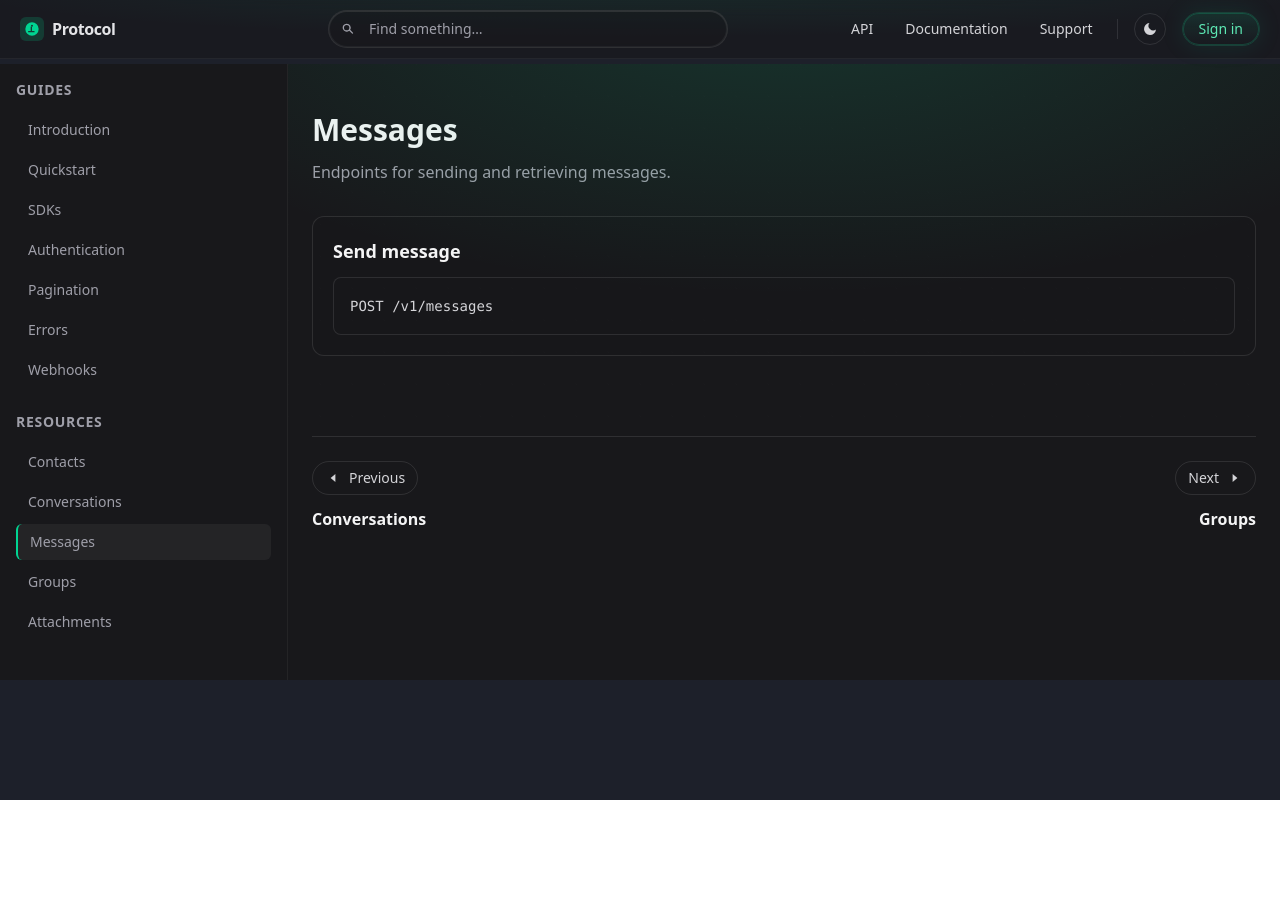
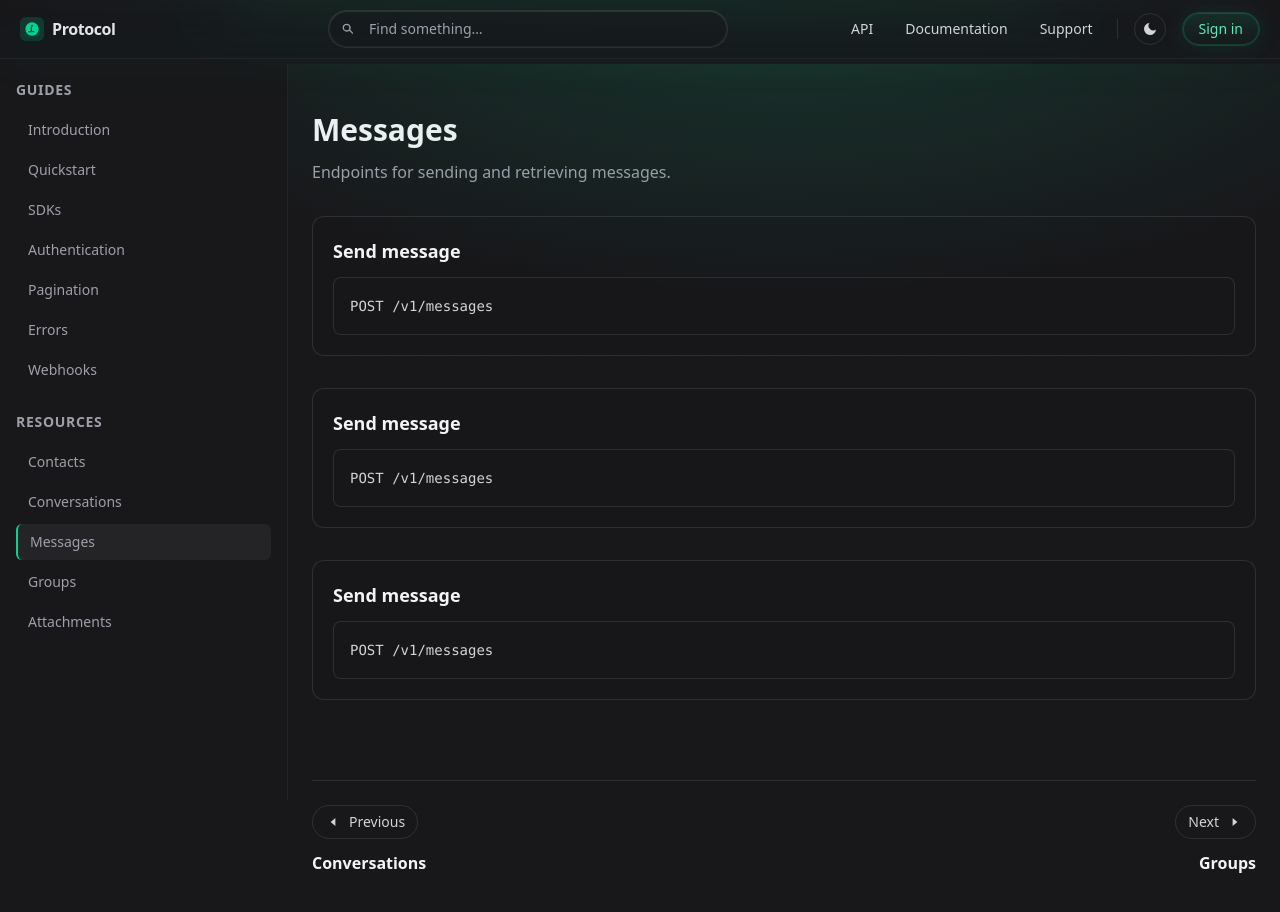
Before and after one commit to AmanKumar9958/seyuna-assignment, a React (Vite) app: page /resources/messages in a window 1280 px wide. Shown: the top 912 px of the page. Before the commit the page ends 800 px from the top, so only its background shows below. Built offline with nearby package versions, Linux system fonts and the light colour scheme.

Commit message:
- Add some more contents to some pages

```diff
--- a/src/App.jsx
+++ b/src/App.jsx
@@ -45,7 +45,7 @@ export default function App() {
   return (
     <BrowserRouter>
       <TitleManager />
-      <div className="min-h-dvh bg-[#1D202A] text-zinc-200">
+      <div className="min-h-dvh bg-[#18181B] text-zinc-200">
 
         <div className="px-0">
           <div>
--- a/src/components/Topbar.jsx
+++ b/src/components/Topbar.jsx
@@ -23,6 +23,14 @@ export default function Topbar({ onMenuClick, showBackdrop = true }) {
                 {/* Emerald radial tint for subtle gradient; fades when not at top */}
                 <div aria-hidden className={`pointer-events-none absolute inset-0 transition-opacity duration-300 ${showBackdrop ? 'opacity-40 md:opacity-50' : 'opacity-0'}`}>
                     <div className="absolute inset-0 bg-[radial-gradient(90%_140%_at_50%_-20%,rgba(16,185,129,0.18),rgba(16,185,129,0)_60%)]" />
+                </div>
+                {/* Soft glow around the header (top halo) */}
+                <div aria-hidden className={`pointer-events-none absolute inset-x-0 -top-6 h-12 blur-2xl transition-opacity duration-300 ${showBackdrop ? 'opacity-40' : 'opacity-0'}`}>
+                    <div className="mx-auto h-full w-2/3 rounded-full bg-emerald-500/20" />
+                </div>
+                {/* Bottom edge glow to blend into content */}
+                <div aria-hidden className={`pointer-events-none absolute inset-x-0 -bottom-4 h-8 blur-xl transition-opacity duration-300 ${showBackdrop ? 'opacity-30' : 'opacity-0'}`}>
+                    <div className="mx-auto h-full w-full bg-linear-to-b from-emerald-500/20 to-transparent" />
                 </div>
                 {/* On large screens, pad left to the sidebar width so search+nav align with content */}
                 <div className="relative px-5 py-2.5 lg:pl-76">
--- a/src/pages/guides/Authentication.jsx
+++ b/src/pages/guides/Authentication.jsx
@@ -14,6 +14,24 @@ export default function Authentication() {
           </div>
         </div>
       </section>
+      <section className="mt-8 rounded-xl border border-white/10 bg-zinc-900/40 p-5">
+        <h2 className="text-lg font-semibold text-zinc-100">API keys</h2>
+        <p className="mt-2 text-zinc-400">Send your key in the Authorization header using the Bearer scheme.</p>
+        <div className="mt-4 overflow-x-auto rounded-lg border border-white/10 bg-zinc-900/30">
+          <div className="px-4 py-4">
+            <pre className="font-mono text-sm leading-6 text-zinc-300">{`Authorization: Bearer {token}`}</pre>
+          </div>
+        </div>
+      </section>
+      <section className="mt-8 rounded-xl border border-white/10 bg-zinc-900/40 p-5">
+        <h2 className="text-lg font-semibold text-zinc-100">API keys</h2>
+        <p className="mt-2 text-zinc-400">Send your key in the Authorization header using the Bearer scheme.</p>
+        <div className="mt-4 overflow-x-auto rounded-lg border border-white/10 bg-zinc-900/30">
+          <div className="px-4 py-4">
+            <pre className="font-mono text-sm leading-6 text-zinc-300">{`Authorization: Bearer {token}`}</pre>
+          </div>
+        </div>
+      </section>
     </div>
   )
 }
--- a/src/pages/guides/SDKs.jsx
+++ b/src/pages/guides/SDKs.jsx
@@ -17,6 +17,19 @@ export default function SDKs() {
           </div>
         ))}
       </div>
+      <div className="mt-8 grid gap-4 sm:grid-cols-2 lg:grid-cols-3">
+        {['JavaScript','Python','PHP','Ruby','Go','Java'].map((sdk) => (
+          <div key={sdk} className="rounded-xl border border-white/10 bg-zinc-900/40 p-5">
+            <h3 className="font-medium text-zinc-100">{sdk}</h3>
+            <p className="mt-1 text-sm text-zinc-400">Official client with full typed API.</p>
+            <a href="#" className="mt-3 inline-flex items-center gap-2 text-sm font-medium text-emerald-400">
+              View docs
+              <svg viewBox="0 0 24 24" className="h-4 w-4" fill="currentColor"><path d="M13 5a1 1 0 0 0-1 1v4H6a1 1 0 0 0 0 2h6v4a1 1 0 0 0 1.7.7l6-6a1 1 0 0 0 0-1.4l-6-6A1 1 0 0 0 13 5Z" /></svg>
+            </a>
+          </div>
+        ))}
+      </div>
+
     </div>
   )
 }
--- a/src/pages/resources/Messages.jsx
+++ b/src/pages/resources/Messages.jsx
@@ -11,6 +11,23 @@ export default function Messages() {
           </div>
         </div>
       </section>
+      <section className="mt-8 rounded-xl border border-white/10 bg-zinc-900/40 p-5">
+        <h2 className="text-lg font-semibold text-zinc-100">Send message</h2>
+        <div className="mt-3 overflow-x-auto rounded-lg border border-white/10 bg-zinc-900/30">
+          <div className="px-4 py-4">
+            <pre className="font-mono text-sm leading-6 text-zinc-300">{`POST /v1/messages`}</pre>
+          </div>
+        </div>
+      </section>
+      <section className="mt-8 rounded-xl border border-white/10 bg-zinc-900/40 p-5">
+        <h2 className="text-lg font-semibold text-zinc-100">Send message</h2>
+        <div className="mt-3 overflow-x-auto rounded-lg border border-white/10 bg-zinc-900/30">
+          <div className="px-4 py-4">
+            <pre className="font-mono text-sm leading-6 text-zinc-300">{`POST /v1/messages`}</pre>
+          </div>
+        </div>
+      </section>
+
     </div>
   )
 }
```
